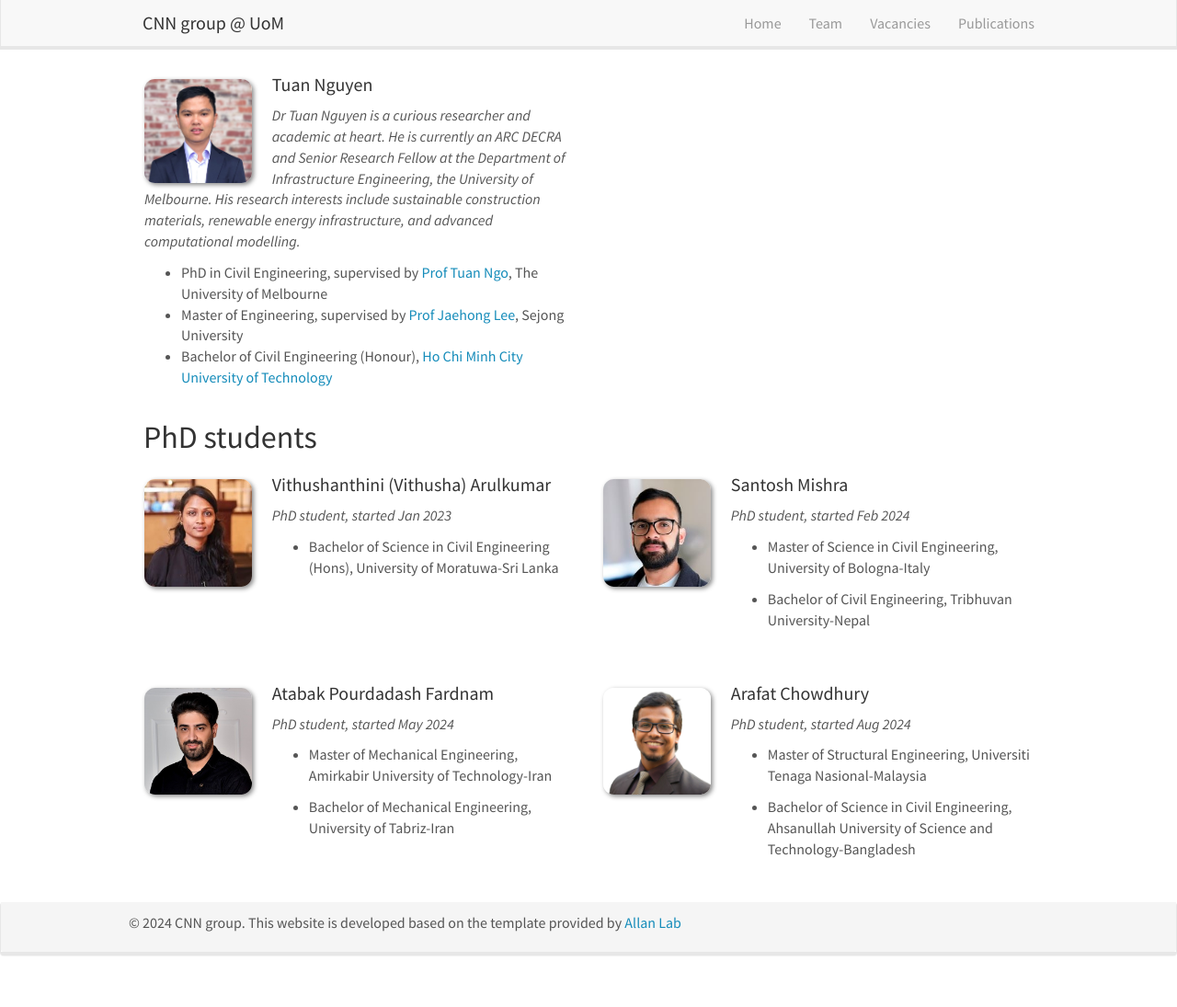
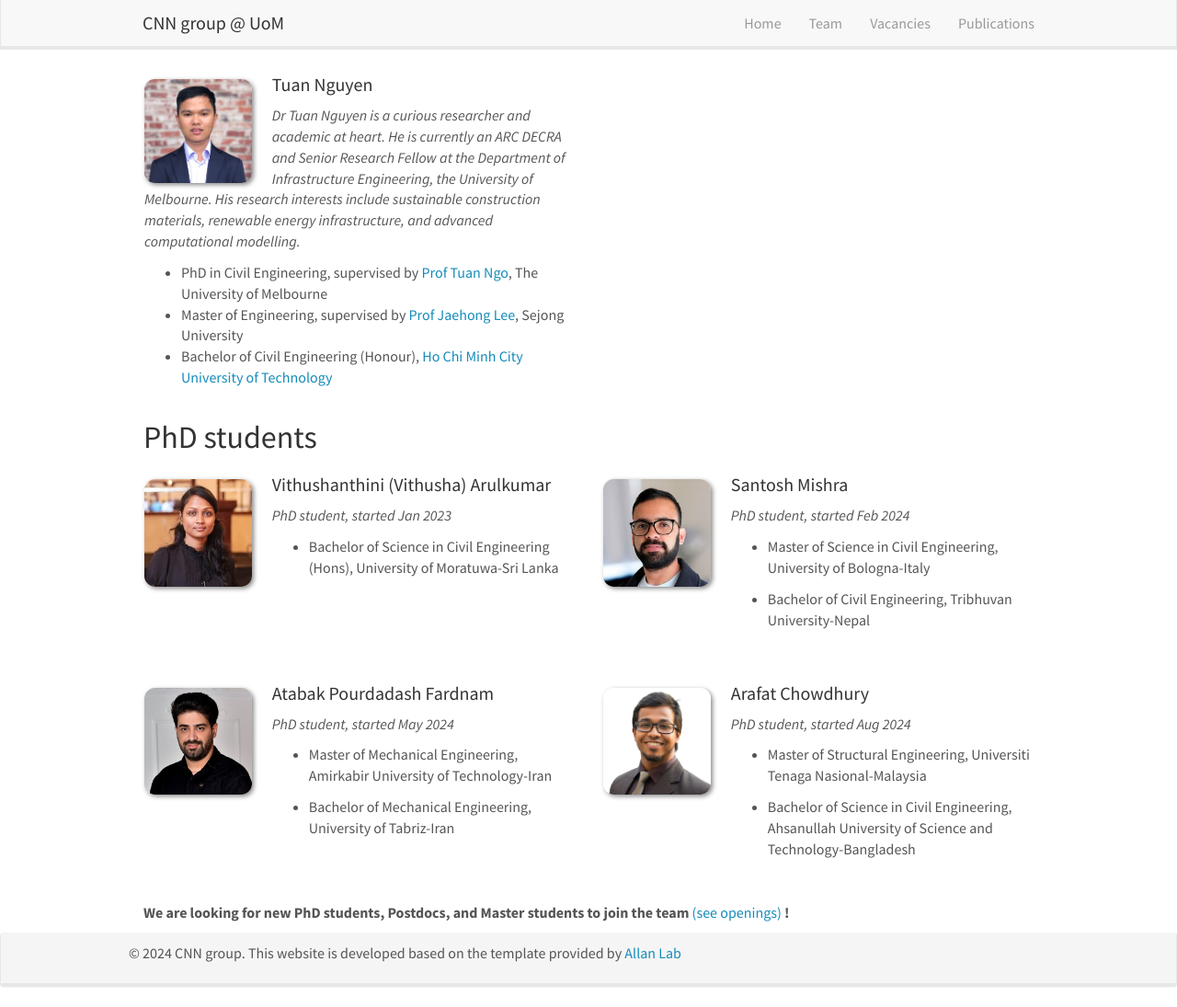
Before and after one commit to tuannguyenngoc/cnn-group, a Jekyll site: the page built from _pages/team.md, in a window 1280 px wide and 1095 px high. Shown: the whole window at 92% size. Built offline with Jekyll 4.4.1, drawn with Linux system fonts in a browser that asks for light colours; nearby versions of some CDN libraries.

Commit message:
Update team.md

```diff
--- a/_pages/team.md
+++ b/_pages/team.md
@@ -130,3 +130,5 @@ permalink: /team/
 {% if even_odd == 1 %}
 </div>
 {% endif %}
+
+**We are  looking for new PhD students, Postdocs, and Master students to join the team** [(see openings)]({{ site.url }}{{ site.baseurl }}/vacancies) **!**
```
